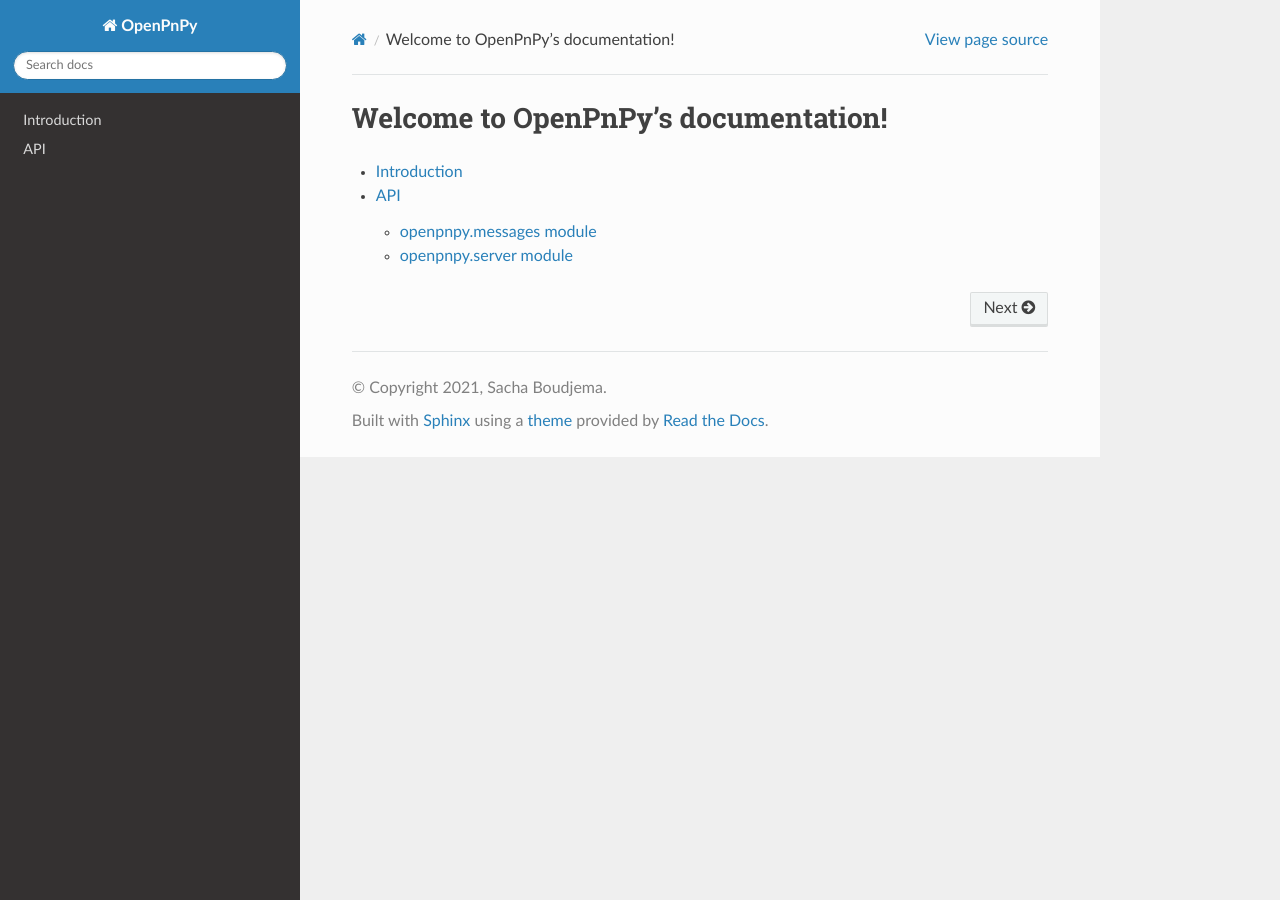
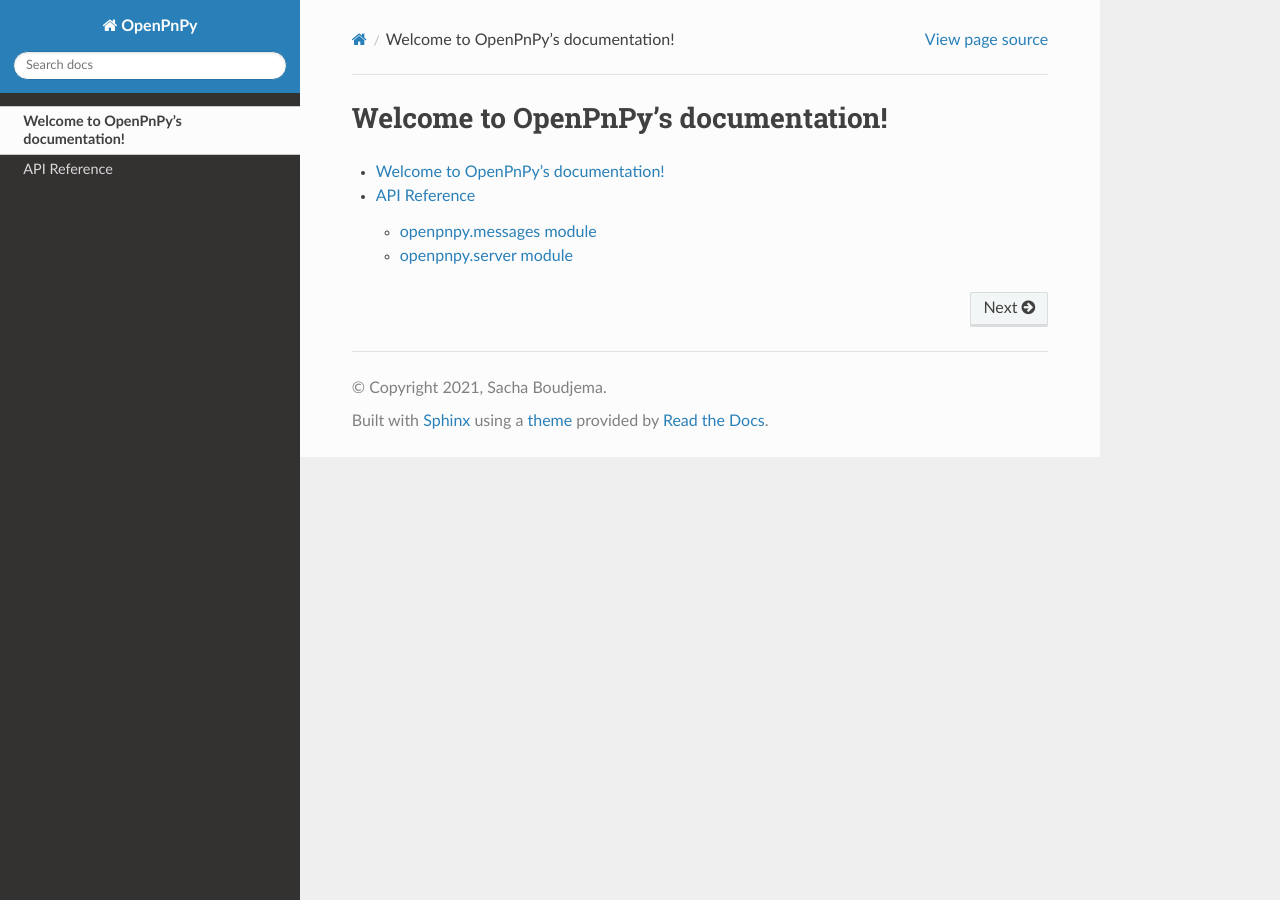
Before and after one commit to sachaboudjema/openpnpy, a Sphinx documentation site: the page built from docs/index.rst, in a window 1280 px wide. Built offline with Sphinx 7.4.7 and the Read the Docs theme 2.0.0, drawn with Linux system fonts in a browser that asks for light colours.

```diff
--- a/docs/api.rst
+++ b/docs/api.rst
@@ -1,5 +1,8 @@
-API
-===
+API Reference
+=============
+
+.. autosummary::
+   :toctree: _autosummary
 
 openpnpy.messages module
 ------------------------
--- a/docs/conf.py
+++ b/docs/conf.py
@@ -30,7 +30,7 @@ release = '0.0.1'
 # Add any Sphinx extension module names here, as strings. They can be
 # extensions coming with Sphinx (named 'sphinx.ext.*') or your custom
 # ones.
-extensions = ['sphinx.ext.autodoc', 'sphinx.ext.coverage']
+extensions = ['sphinx.ext.autodoc', 'sphinx.ext.coverage', 'sphinx.ext.autosummary']
 
 # Add any paths that contain templates here, relative to this directory.
 templates_path = ['_templates']
--- a/docs/index.rst
+++ b/docs/index.rst
@@ -4,5 +4,5 @@ Welcome to OpenPnPy's documentation!
 .. toctree::
    :maxdepth: 4
 
-   introduction
+   self
    api
```
